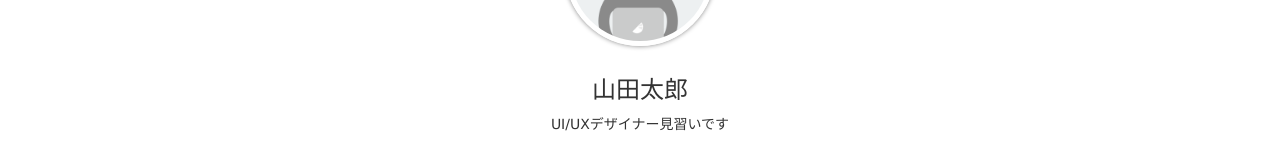
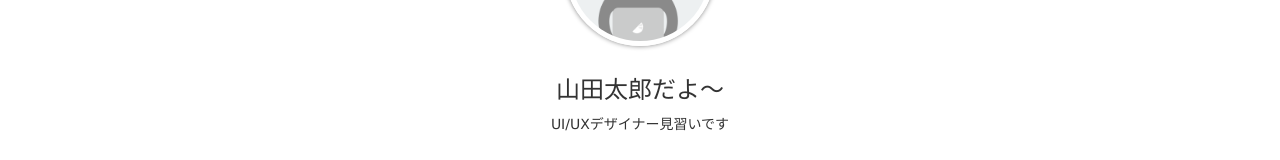
Before and after one commit to seinaweb/seinaweb.github.io, a plain HTML site: page index.html in a window 1280 px wide. Shown: the part 424-584 px from the top of the page. Drawn offline with Linux system fonts and the light colour scheme.

Commit message:
Update index.html

```diff
--- a/index.html
+++ b/index.html
@@ -27,7 +27,7 @@
 
   <section>
     <img src="img/taro.png" width="140" height="140" alt="太郎のアイコン" class="icon">
-    <h1>山田太郎</h1>
+    <h1>山田太郎だよ～</h1>
     <p>UI/UXデザイナー見習いです</p>
 
     <div class="works">
```
